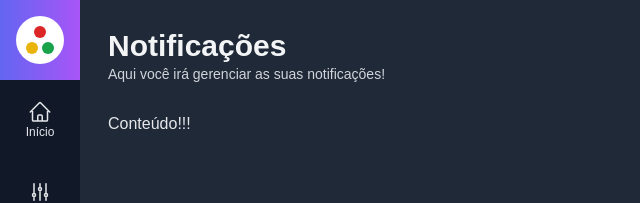
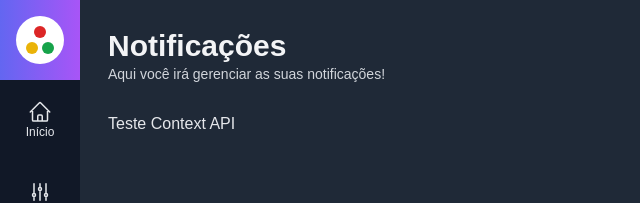
Before and after one commit to LeticiaLopess/admin-template, a Next.js app: page /notificacoes in a window 1280 px wide. Shown: the top 203 px of the page, without its empty margins (0-640 px from the left). Built offline with nearby package versions, Linux system fonts and the light colour scheme.

Commit message:
Context API

```diff
--- /dev/null
+++ b/src/data/context/AppContext.tsx
@@ -0,0 +1,18 @@
+import { createContext } from "react";
+
+const AppContext = createContext({
+    nome: null
+})
+
+export function AppProvider(props: any) { //component
+
+    return (
+        <AppContext.Provider value={{
+            nome: 'Teste Context API'
+        }}>
+            {props.children}
+        </AppContext.Provider>
+    )
+}
+
+export default AppContext
--- /dev/null
+++ b/src/data/hook/useAppData.ts
@@ -0,0 +1,6 @@
+import { useContext } from "react";
+import AppContext from "../context/AppContext";
+
+const useAppData = () => useContext(AppContext)
+
+export default useAppData
--- a/src/pages/_app.tsx
+++ b/src/pages/_app.tsx
@@ -1,7 +1,14 @@
 import '../styles/globals.css'
-
 import type { AppProps } from 'next/app'
+import AppContext, { AppProvider } from '../data/context/AppContext'
 
 export default function App({ Component, pageProps }: AppProps) {
-  return <Component {...pageProps} />
+  return (
+    <AppProvider>
+      <Component {...pageProps} />
+    </AppProvider>
+  )
 }
+
+
+// o AppProvider nesse caso está provendo pra todos os componentes da aplicação o objeto nome com seu valor
--- a/src/pages/notificacoes.tsx
+++ b/src/pages/notificacoes.tsx
@@ -1,10 +1,13 @@
 import Layout from "../components/template/Layout";
+import useAppData from "../data/hook/useAppData";
 
 export default function Notificacoes() {
+  const dados = useAppData()
+
   return (
     <Layout titulo="Notificações"
     subtitulo="Aqui você irá gerenciar as suas notificações!">
-      <h3>Conteúdo!!!</h3>
+        <h3>{dados.nome}</h3>
     </Layout>
   )
 }
```
